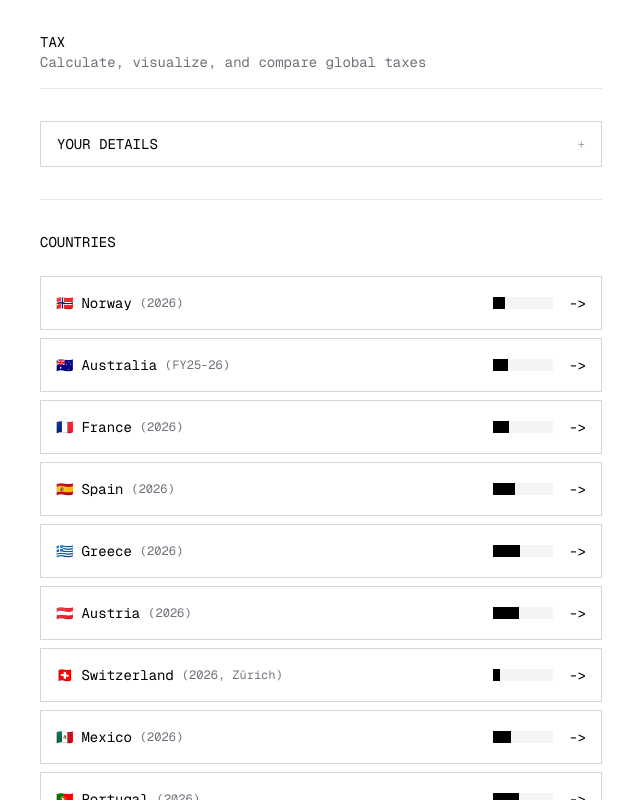
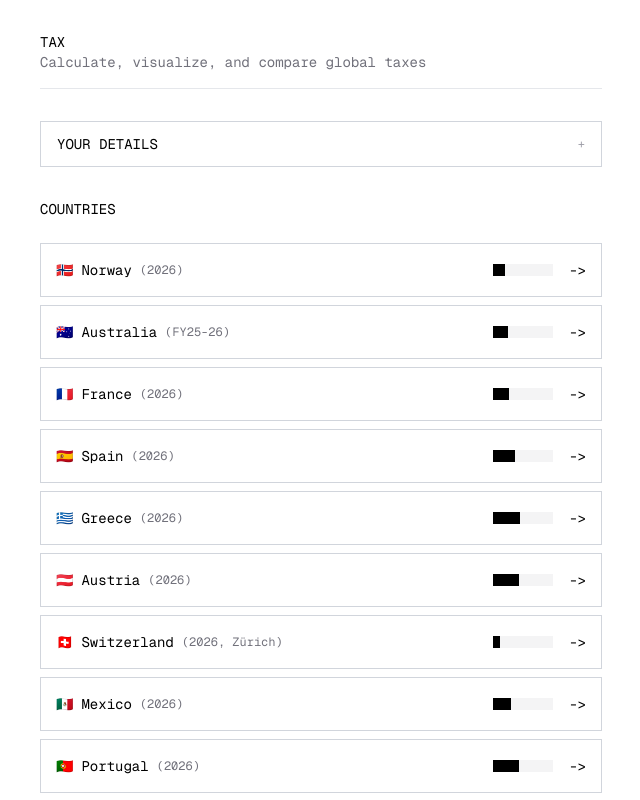
Before and after one commit to oscardobsonbrown/Tax, a Next.js app: page / in a window 1280 px wide. Shown: the top 800 px of the page, without its empty margins (319-959 px from the left). Built offline with nearby package versions, Linux system fonts and the light colour scheme.

Commit message:
Remove border line between YOUR DETAILS and COUNTRIES sections

```diff
--- a/src/app/page.tsx
+++ b/src/app/page.tsx
@@ -159,7 +159,7 @@ function HomeContent() {
         )}
       </div>
 
-      <div className="mt-8 w-full max-w-[562px] border-t border-gray-200 pt-8">
+      <div className="mt-8 w-full max-w-[562px]">
         <div className="mb-6 text-black">COUNTRIES</div>
         <div className="flex flex-col gap-2">
           <CountryCard countryCode="no" countryName="Norway" year="2026" currency={currency} salary={salary} />
```
